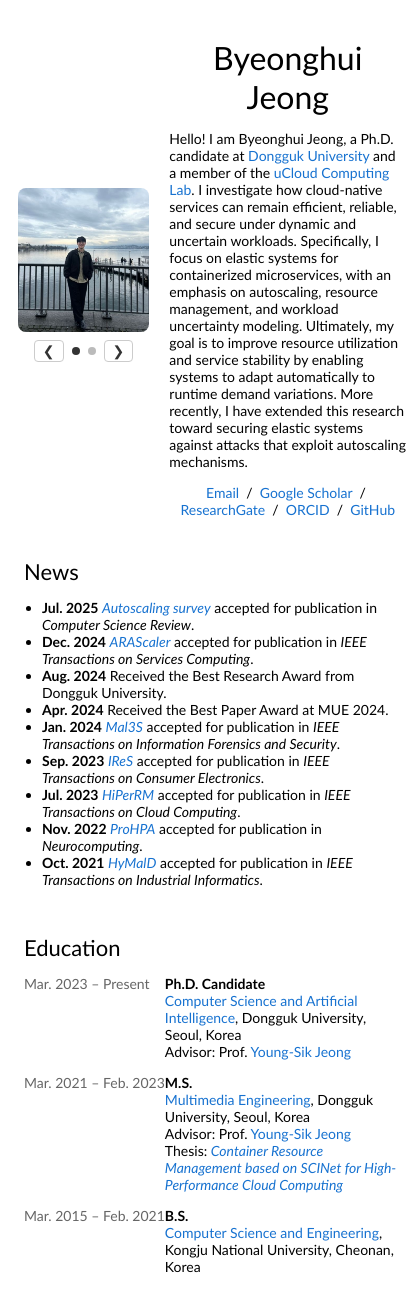
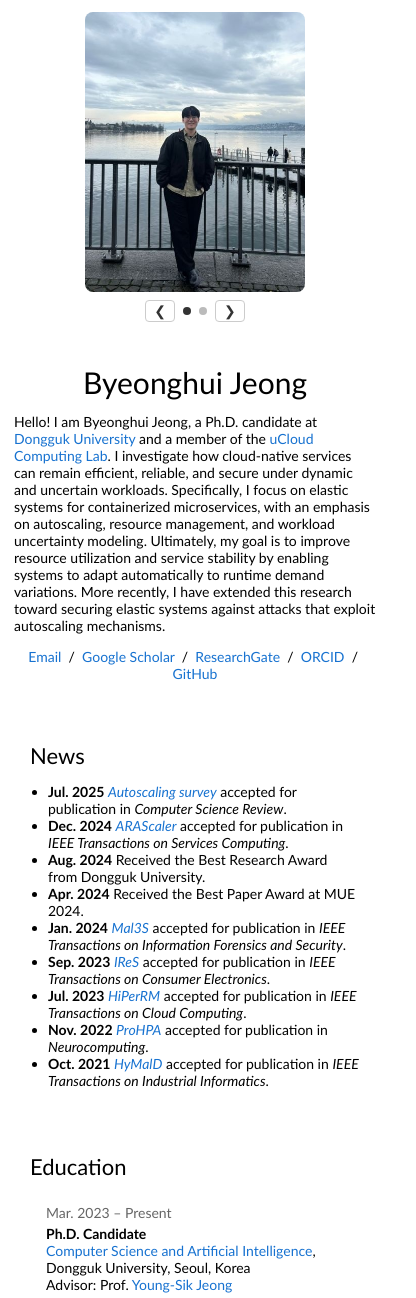
Before and after one commit to bh-jeong/bh-jeong.github.io, a plain HTML site: page index.html in a window 390 px wide. Shown: the top 1298 px of the page, 416 px wide, since content can reach past the window. Drawn offline with Linux system fonts and the light colour scheme.

Commit message:
Create CV homepage

```diff
--- a/stylesheet.css
+++ b/stylesheet.css
@@ -218,3 +218,116 @@ span.highlight {
     line-height: 1.25;
     color: #444;
 }
+
+@media screen and (max-width: 700px) {
+
+  body {
+    margin: 0;
+  }
+
+  body > table {
+    width: 100% !important;
+    max-width: 100% !important;
+  }
+
+  body > table > tbody > tr > td {
+    padding: 0 14px !important;
+  }
+
+  /* Top profile area: photo and bio stacked on mobile */
+  body > table > tbody > tr > td > table:first-child tr {
+    display: flex !important;
+    flex-direction: column;
+    align-items: center;
+  }
+
+  body > table > tbody > tr > td > table:first-child td[style*="width:37%"],
+  body > table > tbody > tr > td > table:first-child td[style*="width:63%"] {
+    display: block !important;
+    width: 100% !important;
+    max-width: 100% !important;
+    padding: 12px 8px !important;
+    text-align: center;
+  }
+
+  .profile-carousel {
+    width: 220px;
+    max-width: 75vw;
+    margin: 0 auto;
+  }
+
+  .profile-photo {
+    width: 100%;
+    height: 280px;
+    object-fit: cover;
+    border-radius: 8px;
+  }
+
+  .profile-controls {
+    margin-top: 8px;
+  }
+
+  /* Publication rows with images: image above, text below */
+  td[style*="width:20%"] {
+    display: block !important;
+    width: 100% !important;
+    padding: 12px 16px 4px 16px !important;
+    text-align: center;
+    box-sizing: border-box;
+  }
+
+  td[style*="width:80%"] {
+    display: block !important;
+    width: 100% !important;
+    padding: 4px 16px 14px 16px !important;
+    box-sizing: border-box;
+  }
+
+  td[style*="width:20%"] img {
+    width: 100% !important;
+    max-width: 280px !important;
+    height: auto !important;
+  }
+
+  /* Education / Work / Skills two-column rows become one column */
+  td[style*="width:24%"],
+  td[style*="width:76%"] {
+    display: block !important;
+    width: 100% !important;
+    padding: 2px 16px !important;
+    white-space: normal !important;
+    box-sizing: border-box;
+  }
+
+  td[style*="width:24%"] {
+    margin-top: 8px;
+    font-size: 14px;
+    color: #666 !important;
+  }
+
+  /* Academic Activities reviewer two-column list becomes one column */
+  td[style*="width:50%"] {
+    display: block !important;
+    width: 100% !important;
+    padding-left: 0 !important;
+    padding-right: 0 !important;
+    box-sizing: border-box;
+  }
+
+  p.name {
+    font-size: 30px;
+    line-height: 1.1;
+  }
+
+  h2 {
+    margin-top: 18px;
+  }
+
+  h3 {
+    margin-top: 12px;
+  }
+
+  p {
+    text-align: left;
+  }
+}
```
